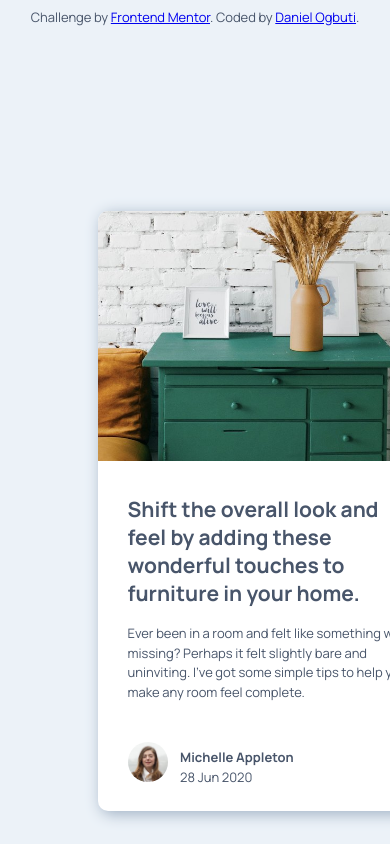
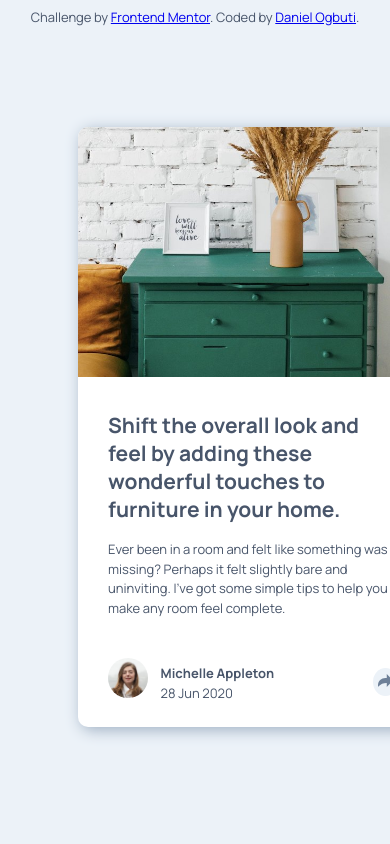
Before and after one commit to dahnny/article-preview, a plain HTML site: page index.html in a window 390 px wide. Shown: the top 844 px of the page. Drawn offline with Linux system fonts and the light colour scheme.

Commit message:
responsive check

```diff
--- a/css/styles.css
+++ b/css/styles.css
@@ -127,6 +127,8 @@ h2 {
 
 @media (max-width: 1024px) {
   .container {
+      left: 20%;
+      top: 15%;
     width: 350px;
     height: 600px;
   }
```
